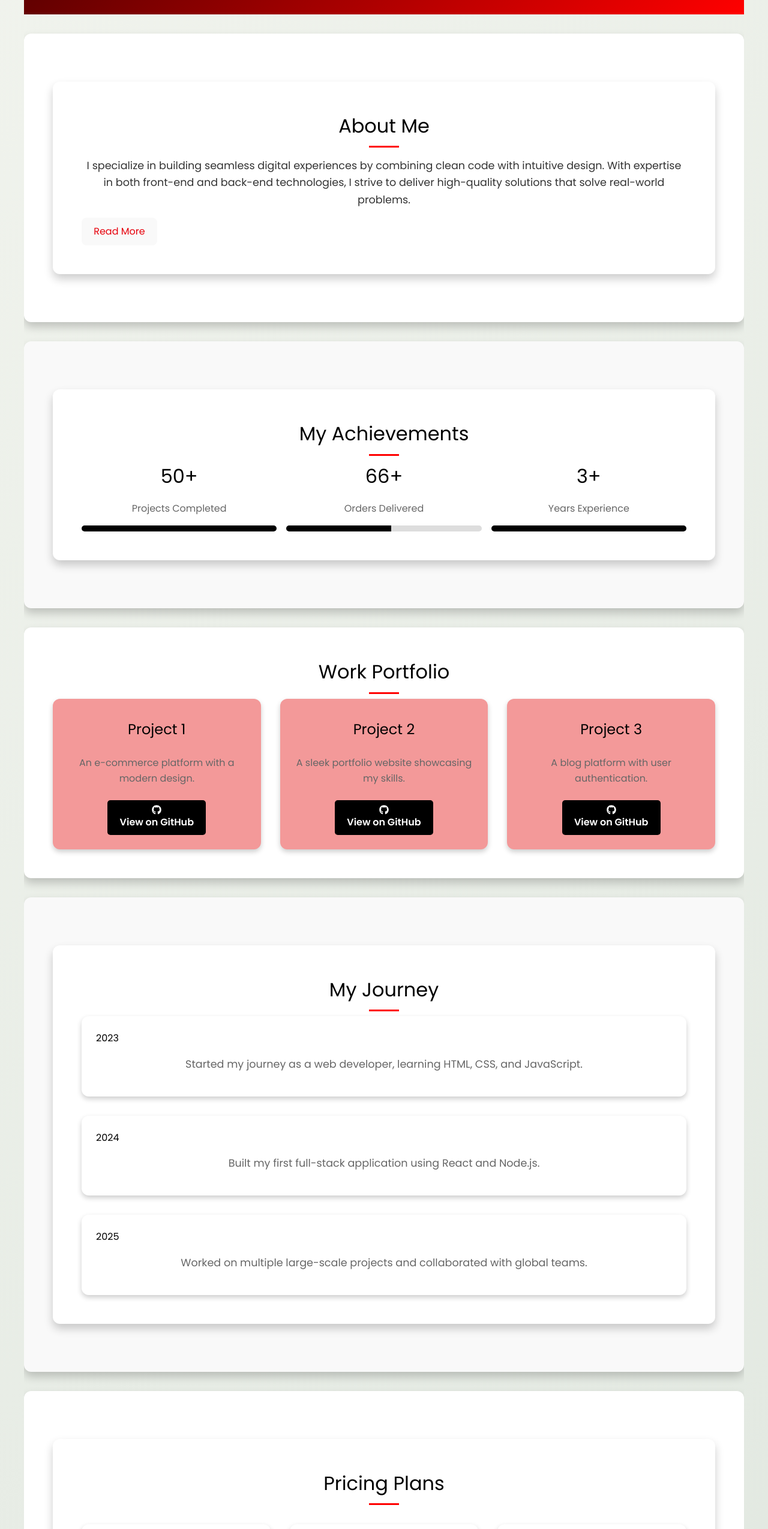
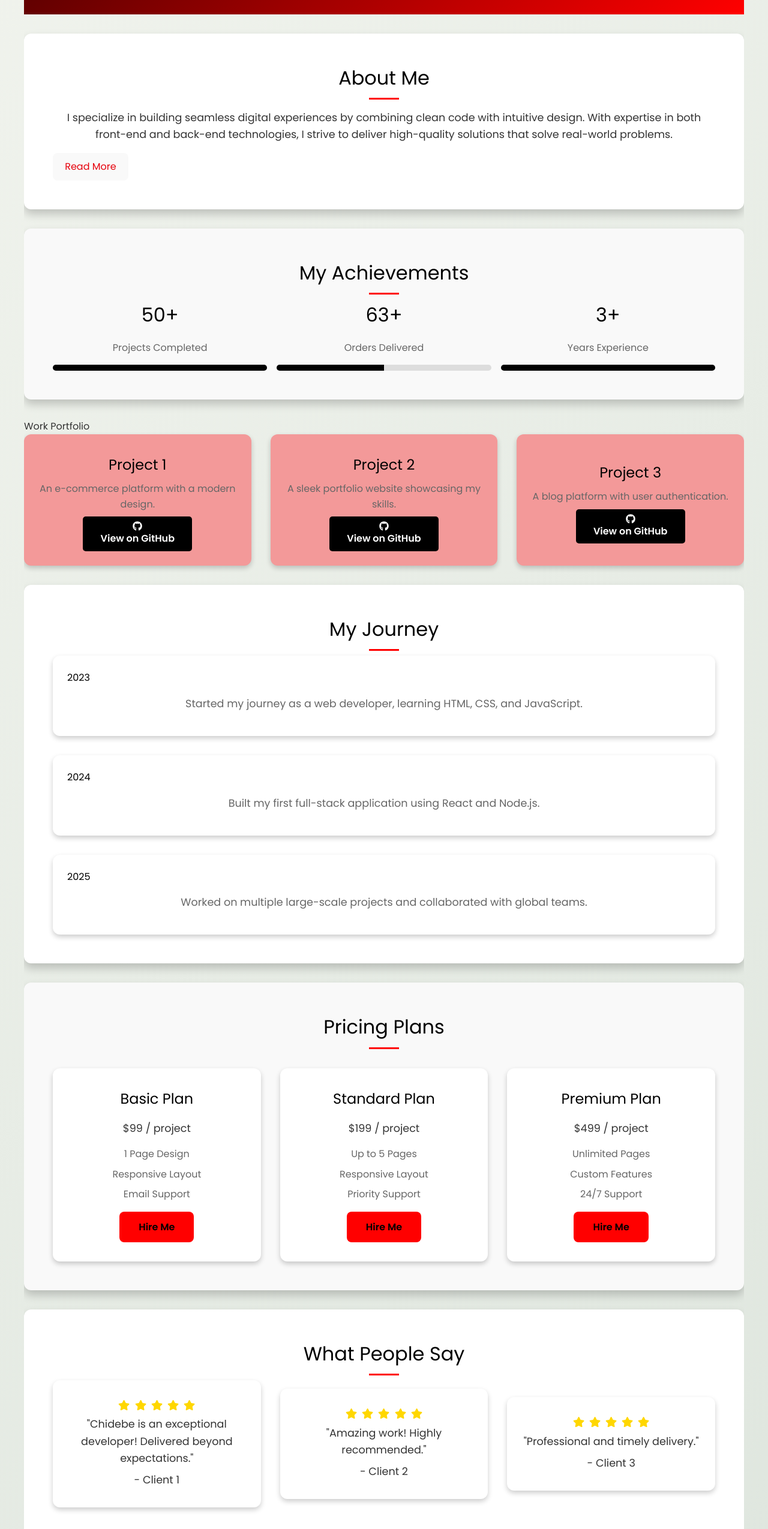
Before and after one commit to ChikamsoChidebe/react, a React (Vite) app: page / in a window 1280 px wide. Shown: the part 860-3409 px from the top of the page at 60% size. Built offline with nearby package versions, Linux system fonts and the light colour scheme.

Commit message:
Changes to be committed:

```diff
--- a/src/App.jsx
+++ b/src/App.jsx
@@ -231,7 +231,6 @@ function App() {
         transition={{ duration: 2 }}
         viewport={{ once: true }}
       >
-      <section id="about" className="section fade-in">
         <h2>About Me</h2>
         <div className="about-content">
           <p>
@@ -249,7 +248,6 @@ function App() {
             {showMoreAbout ? 'Show Less' : 'Read More'}
           </button>
         </div>
-      </section>
       </motion.section>
 
       {/* Stats Section */}
@@ -261,7 +259,7 @@ function App() {
         transition={{ duration: 2 }}
         viewport={{ once: true }}
       >
-      <section id="stats" className="section fade-in">
+
         <h2>My Achievements</h2>
         <div className="stats-grid">
           <div className="stat-item">
@@ -295,11 +293,9 @@ function App() {
             </div>
           </div>
         </div>
-      </section>
       </motion.section>
 
       {/* Work Portfolio Section */}
-    <section id="portfolio" className="section fade-in">
         <h2>Work Portfolio</h2>
         <div className="portfolio-grid">
           <div className="portfolio-item">
@@ -324,7 +320,6 @@ function App() {
             </a>
           </div>
         </div>
-      </section>
 
       {/* Interactive Timeline Section */}
       <motion.section
@@ -335,7 +330,6 @@ function App() {
         transition={{ duration: 2 }}
         viewport={{ once: true }}
       >
-      <section id="timeline" className="section fade-in">
         <h2>My Journey</h2>
         <div className="timeline">
           <div className="timeline-item">
@@ -351,7 +345,6 @@ function App() {
             <p>Worked on multiple large-scale projects and collaborated with global teams.</p>
           </div>
         </div>
-      </section>
       </motion.section>
 
         {/* Pricing Plans Section */}
@@ -363,7 +356,6 @@ function App() {
         transition={{ duration: 2 }}
         viewport={{ once: true }}
       >
-      <section id="pricing" className="section fade-in">
         <h2>Pricing Plans</h2>
         <div className="pricing-grid">
           <div className="pricing-card">
@@ -397,7 +389,6 @@ function App() {
             <button className="hire-button" onClick={() => window.location.href = '#contact'}>Hire Me</button>
           </div>
         </div>
-      </section>
       </motion.section>
       {/* Testimonials Section */}
       <motion.section
@@ -408,7 +399,6 @@ function App() {
         transition={{ duration: 2 }}
         viewport={{ once: true }}
       >
-      <section id="testimonials" className="section fade-in">
         <h2>What People Say</h2>
         <div className="reviews-grid">
           <div className="review">
@@ -433,7 +423,6 @@ function App() {
             <p>- Client 3</p>
           </div>
         </div>
-      </section>
       </motion.section>
 
       {/* FAQ Section */}
@@ -445,7 +434,6 @@ function App() {
         transition={{ duration: 2 }}
         viewport={{ once: true }}
       >
-      <section id="faq" className="section fade-in">
         <h2>Frequently Asked Questions</h2>
         <div className="faq">
           {[
@@ -462,7 +450,6 @@ function App() {
             </div>
           ))}
         </div>
-      </section>
       </motion.section>
 
       {/* Contact Section */}
```
